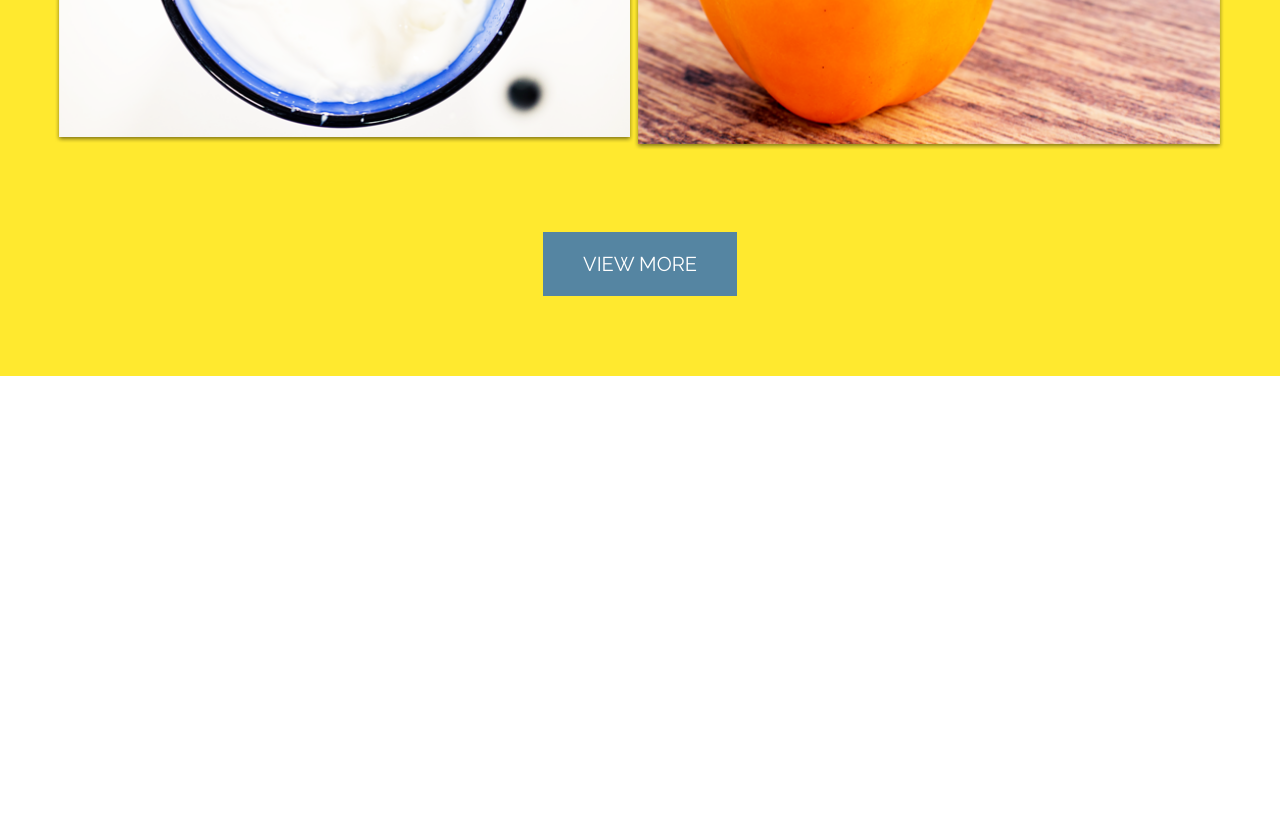
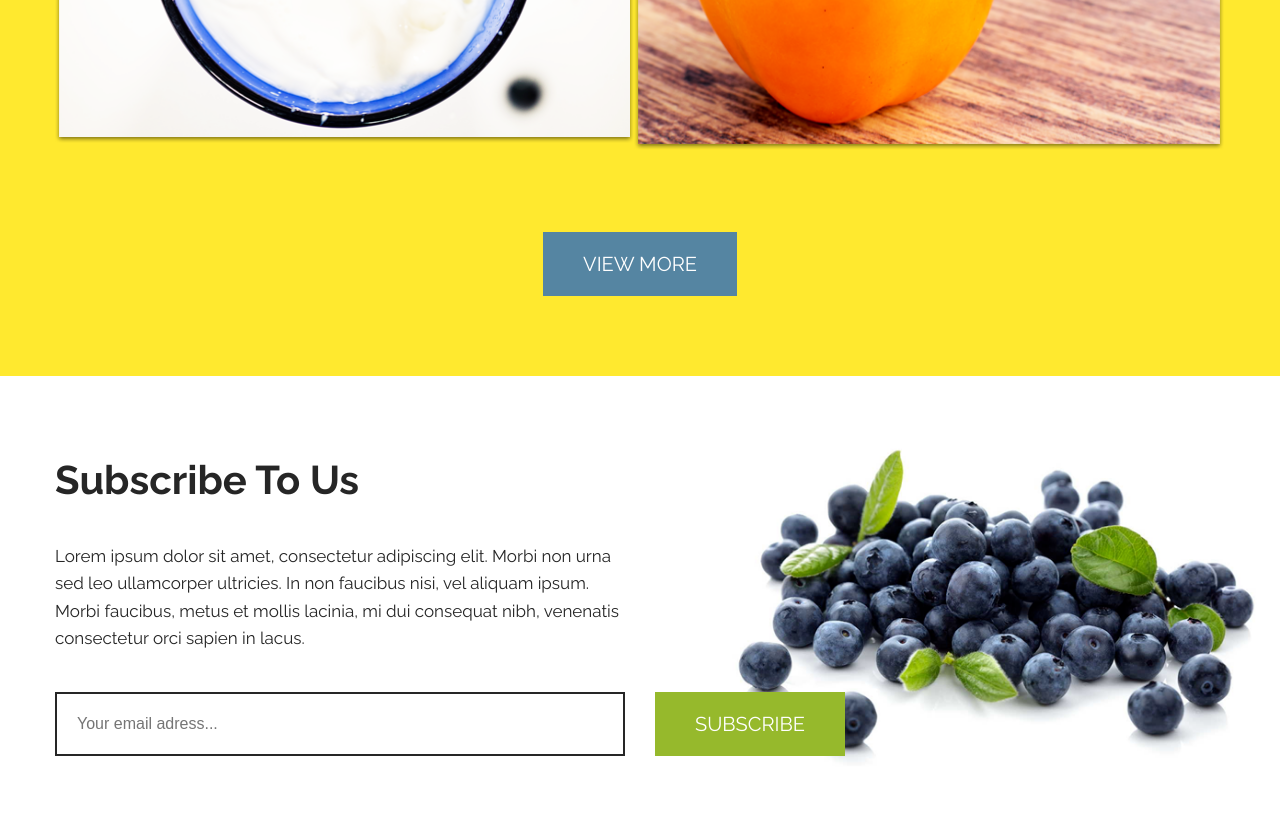
Before and after one commit to JKarwatka/cahee-website-template, a website: page index.html in a window 1280 px wide. Shown: the part 3382-4218 px from the top of the page. Before the commit the page ends 3758 px from the top, so only its background shows below. Drawn offline with nearby package versions, Linux system fonts and the light colour scheme.

Commit message:
add section subscribe

```diff
--- a/index.html
+++ b/index.html
@@ -148,6 +148,29 @@
           <a href="#" class="btn btn--blue btn--wide">View More</a>
         </div>
       </section>
+      <section class="section-subscribe">
+        <div class="container">
+          <h2 class="section-subscribe__title">Subscribe To Us</h2>
+          <p class="section-paragraph section-subscribe__paragraph">
+            Lorem ipsum dolor sit amet, consectetur adipiscing elit. Morbi non
+            urna sed leo ullamcorper ultricies. In non faucibus nisi, vel
+            aliquam ipsum. Morbi faucibus, metus et mollis lacinia, mi dui
+            consequat nibh, venenatis consectetur orci sapien in lacus.
+          </p>
+          <form action="" class="section-subscribe__form">
+            <input
+              type="text"
+              class="section-subscribe__input"
+              placeholder="Your email adress..."
+            />
+            <a
+              href="#"
+              class="btn btn--green btn--wide section-subscribe__button "
+              >Subscribe</a
+            >
+          </form>
+        </div>
+      </section>
     </main>
 
     <script src="js/vendor/modernizr-3.6.0.min.js"></script>
--- a/scss/abstracts/_variables.scss
+++ b/scss/abstracts/_variables.scss
@@ -2,6 +2,7 @@ $color-font-primary: #262626;
 $color-font-secondary: #fff;
 $color-btn-orange: #ff6033;
 $color-btn-blue: #5585a2;
+$color-btn-green: #96b92c;
 $color-section-about: #00bcbc;
 $color-section-services: #70bfff;
 $color-section-gallery: #ffe92f;
--- a/scss/components/_btn.scss
+++ b/scss/components/_btn.scss
@@ -14,7 +14,15 @@
     &:visited,
     &:active,
     &:link {
-      background-color: #5585a2;
+      background-color: $color-btn-blue;
+    }
+  }
+
+  &--green {
+    &:visited,
+    &:active,
+    &:link {
+      background-color: $color-btn-green;
     }
   }
 
--- /dev/null
+++ b/scss/layout/_section-subscribe.scss
@@ -0,0 +1,33 @@
+.section-subscribe {
+  background-image: url(../img/subscribe-background.png);
+  background-size: cover;
+  background-position: right;
+  padding-top: $padding-big;
+  padding-bottom: $padding-big;
+
+  &__title {
+    font-size: 4rem;
+    margin-bottom: 4rem;
+  }
+  &__paragraph {
+    margin-bottom: 4rem;
+    max-width: 57rem;
+  }
+
+  &__form {
+    display: flex;
+    justify-content: left;
+    align-items: stretch;
+  }
+
+  &__input {
+    font-size: 1.6rem;
+    padding: 2rem;
+    border: 0.2rem solid $color-font-primary;
+    min-width: 57rem;
+  }
+
+  &__button {
+    margin-left: 3rem;
+  }
+}
--- a/scss/main.scss
+++ b/scss/main.scss
@@ -10,3 +10,4 @@
 @import './layout/section-about';
 @import './layout/section-services';
 @import './layout/section-gallery';
+@import './layout/section-subscribe';
```
Also changed, not shown: css/main.css, img/subscribe-background.png (added).
